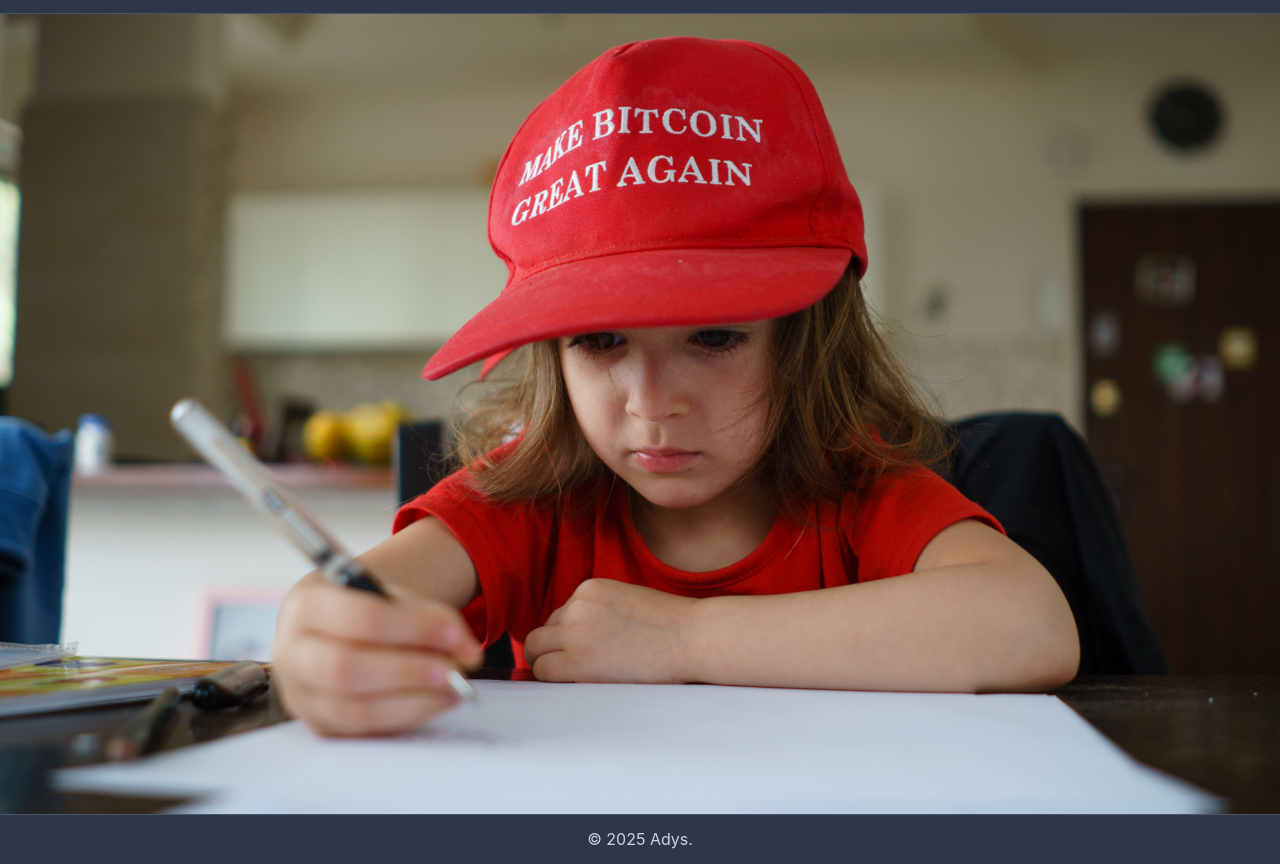
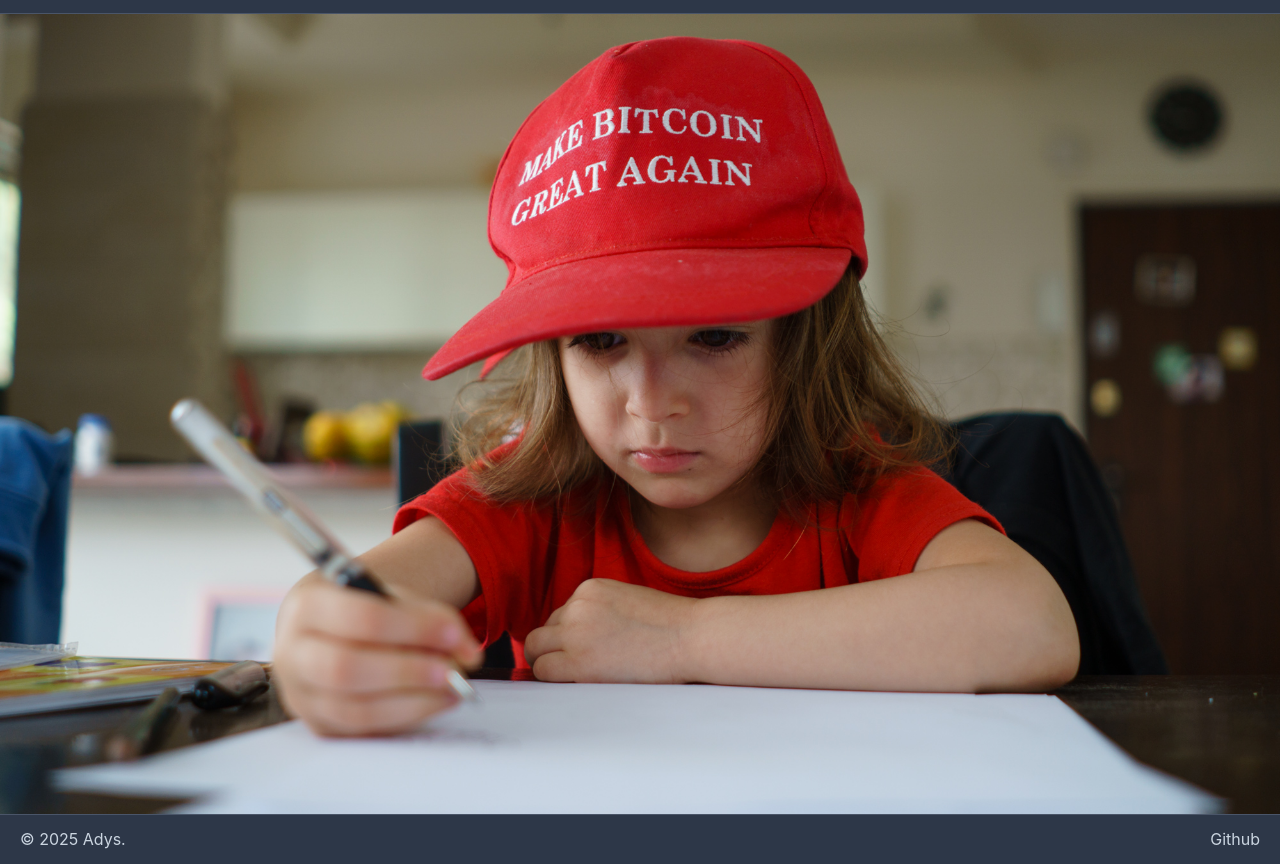
Before and after one commit to adyshimony/adys-site, a plain HTML site: page index.html in a window 1280 px wide. Shown: the part 64-928 px from the top of the page. Drawn offline with Linux system fonts and the light colour scheme.

Commit message:
Add github link

```diff
--- a/index.html
+++ b/index.html
@@ -39,6 +39,7 @@
     <footer>
         <div class="container">
             <p>&copy; 2025 Adys.</p>
+            <a href="https://github.com/adyshimony">Github</a>
         </div>
     </footer>
     <script>
--- a/styles.css
+++ b/styles.css
@@ -23,6 +23,7 @@
     --modal-bg: #1f2937;
     --code-bg: #1a202c;
 }
+
 
 /* Light theme */
 [data-theme="light"] {
@@ -590,6 +591,25 @@
     border-top: 1px solid var(--border-color);
 }
 
+footer .container {
+    display: flex;
+    justify-content: space-between;
+    align-items: center;
+    text-align: left;
+    max-width: none;
+    width: 100%;
+    padding: 0 20px;
+}
+
+footer a {
+    color: var(--text-secondary);
+    text-decoration: none;
+}
+
+footer a:hover {
+    color: var(--accent-color);
+}
+
 /* Editable fields brightness in light theme */
 [data-theme="light"] textarea,
 [data-theme="light"] input[type="text"],
```
